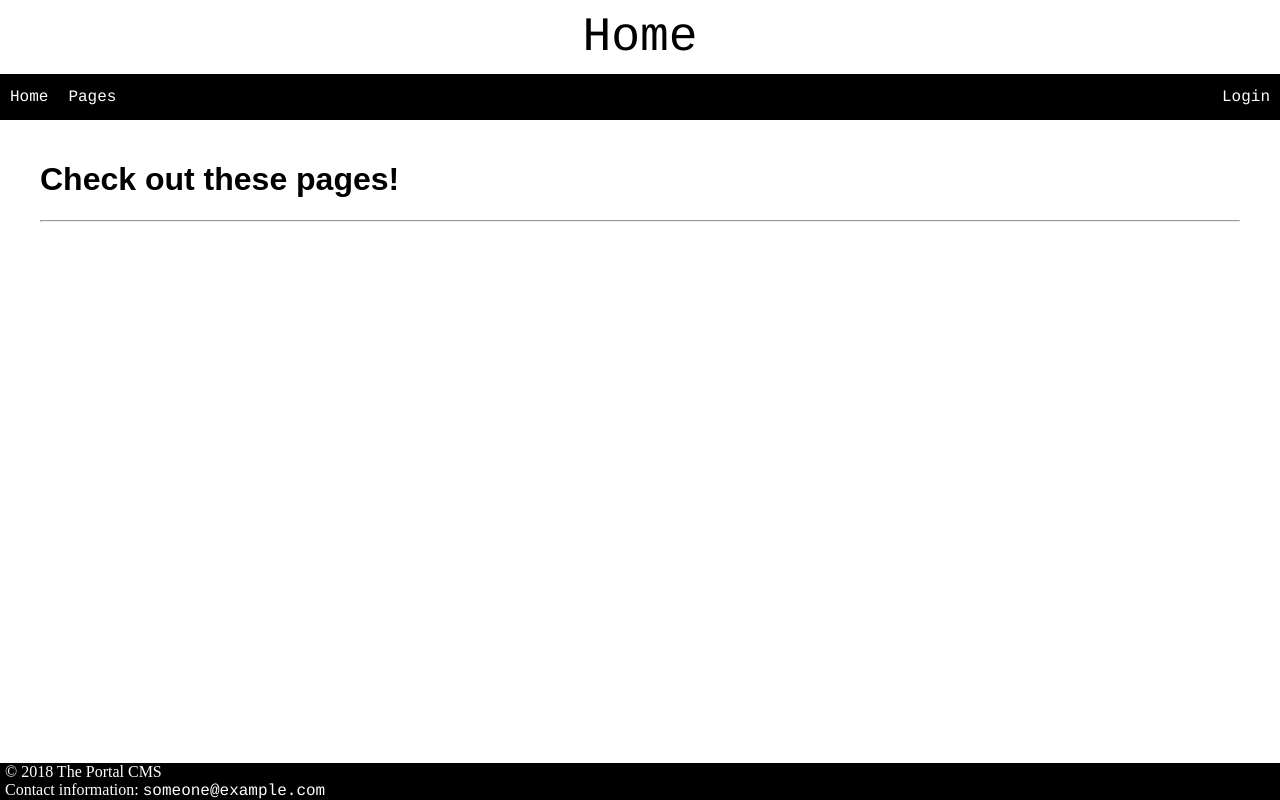
After one commit to yeungjoseph/portal_cms, a Node project: template views/home.ejs in a window 1280 px wide. The commit adds this page. Run offline with Node 20 templates, Linux system fonts and the light colour scheme; the template is opened without the code that fills it, so the values that code supplies are empty.

Commit message:
Cleaned up templates and created home page

```diff
--- a/public/stylesheets/main.css
+++ b/public/stylesheets/main.css
@@ -3,13 +3,13 @@ html, body {
 	height: 100%;
 }
 
+h1 {
+	font-family: Arial;
+}
+
 body {
 	display: flex;
 	flex-direction: column;
-}
-
-a, a:visited, a:hover {
-	text-decoration: none;
 }
 
 header {
@@ -27,12 +27,14 @@ nav {
 }
 
 #login {
-  padding-right: 10px;
+	padding-right: 10px;
 	float: right;
 }
 
 nav a {
-	padding-left: 10px;
+	font-size: 1em;
+	padding: 4px 10px 4px 10px;
+	float: left;
 }
 
 nav a, footer a {
@@ -40,8 +42,21 @@ nav a, footer a {
 	font-family: courier;
 }
 
-nav a:first-child {
-  padding-left: 10px;
+.dropdown {
+	float: left;
+}
+
+.dropbtn {
+	padding: 4px 10px 4px 10px;
+	background-color: black;
+	color: white;
+	border: none;
+	font-family: courier;
+	font-size: 1em;
+}
+
+a, a:visited, a:hover {
+	text-decoration: none;
 }
 
 .content {
@@ -51,6 +66,16 @@ nav a:first-child {
 
 p {
 	font-family: Arial;
+}
+
+.page-list {
+	font-size: 1.8em;
+	color: black;
+	font-family: verdana;
+}
+
+ul {
+	list-style: none;
 }
 
 footer {
--- a/views/header.ejs
+++ b/views/header.ejs
@@ -1,4 +1,10 @@
-	<head>
-		<title><%= title %></title>
-		<link rel="stylesheet" type="text/css" href="/stylesheets/main.css"/>
-	</head>
+<nav>
+	<a href="/">Home</a>
+	<div class="dropdown">
+		<button class="dropbtn">Pages</button>
+		<div class="dropdown-content" id="pageDropdown">
+			<!--Load that shit-->
+		</div>
+	</div>
+	<a href="/auth" id="login">Login</a>
+</nav>
--- /dev/null
+++ b/views/home.ejs
@@ -0,0 +1,24 @@
+<!DOCTYPE html>
+<html>
+	<head>
+		<title>Home</title>
+		<link rel="stylesheet" type="text/css" href="/stylesheets/main.css"/>
+	</head>
+	<body>
+		<header>Home</header>
+        <% include header %>
+
+		<div class="content">
+            <h1>Check out these pages!</h1>
+            <hr>
+            <!-- List all visible pages -->
+            <ul>
+            <% for (var i = 0; i < pages.length; i++) {%>
+                <li><a class="page-list" href="/<%= pages[i].url %>"><%= pages[i].title %></a></li>
+            <% } %>
+            </ul>
+		</div>
+
+		<% include footer %>
+	</body>
+</html>
```
Also changed, not shown: public/stylesheets/admin.css (+11 -11 lines), routes/index.js (+3 -4 lines), utils/pages.js (added, +13 -0 lines), views/addpage.ejs (+6 -6 lines), views/admin-header.ejs (+6 -5 lines), views/admin.ejs (+6 -7 lines), views/auth.ejs (+7 -12 lines), views/editadmin.ejs (+6 -5 lines), views/editpage.ejs (+6 -6 lines), views/template.ejs (+5 -11 lines).
